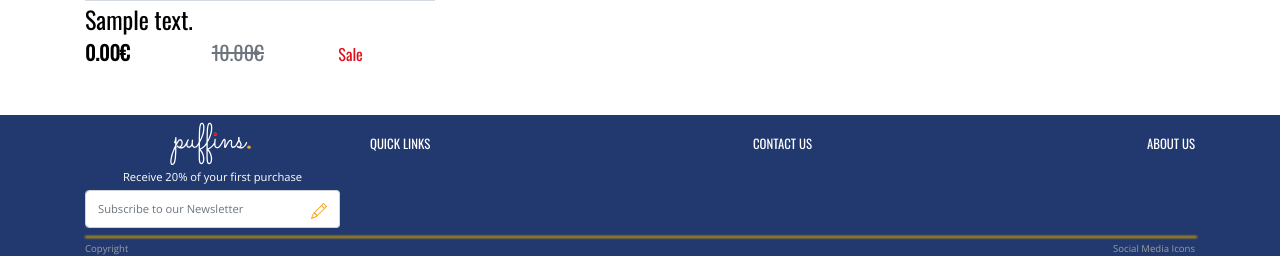
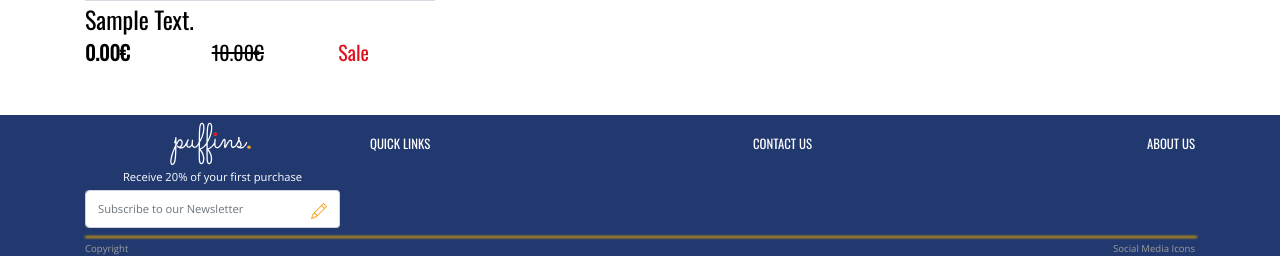
Before and after one commit to p0wen/puffins, a Django app: template products/templates/products/products.html in a window 1280 px wide. Shown: the part 763-1019 px from the top of the page. Run offline with Django 3.2, Linux system fonts and the light colour scheme; the template is opened without the code that fills it: values that come from a table or form of the project are taken from there, others are empty; tables that the repository leaves empty hold one stand-in row (values such as "Sample post"); grey boxes marked "Sample" are stand-in pictures; parts of the project's set-up code (start-up, migrations or seed data) failed here and were passed over; some web fonts are replaced.

Commit message:
fix: reuse styling for old price and remove <small> from sale label

```diff
--- a/products/templates/products/products.html
+++ b/products/templates/products/products.html
@@ -46,7 +46,7 @@
             />
           </a>
           <div class="pb-0">
-            <p class="mb-0 card-product-name">{{ product.display_text }}</p>
+            <p class="mb-0 card-product-name">{{ product.display_text | title }}</p>
           </div>
           <div class="bg-white pt-0 border-0 text-left">
             <div class="row">
@@ -59,13 +59,13 @@
                 </p>
               </div>
               <div class="col">
-                <p class="lead mb-0 text-left text-muted card-product-price">
+                <p class="lead mb-0 text-left original-price card-product-price">
                   <s>{{ product.price }}€</s>
                 </p>
               </div>
               <div class="col">
                 <p class="lead mb-0 text-left card-product-sale">
-                  <small>Sale</small>
+                  Sale
                 </p>
               </div>
 
@@ -78,7 +78,7 @@
                 </p>
               </div>
               <div class="col">
-                <p class="mb-0 text-left text-muted card-product-price">
+                <p class="mb-0 text-left original-price card-product-price">
                   <s>{{ product.price }}€</s>
                 </p>
               </div>
```
